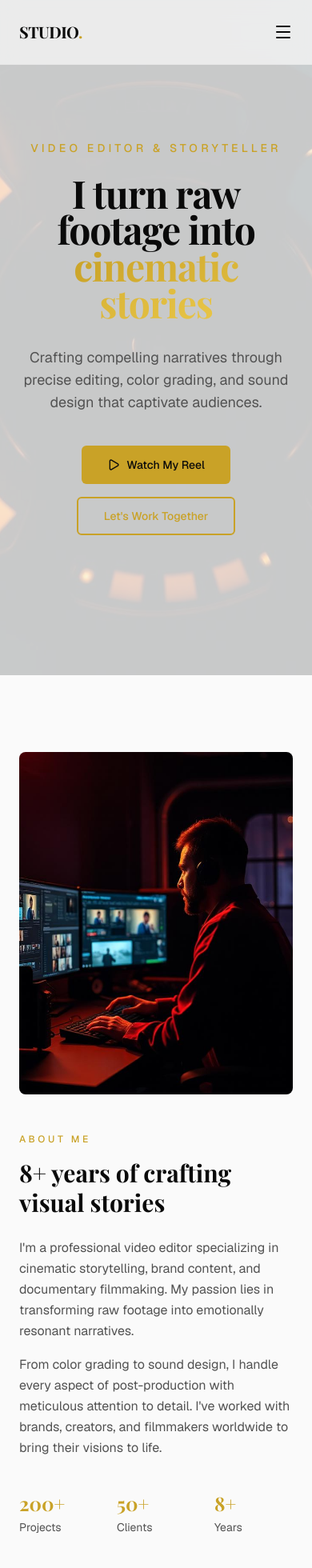
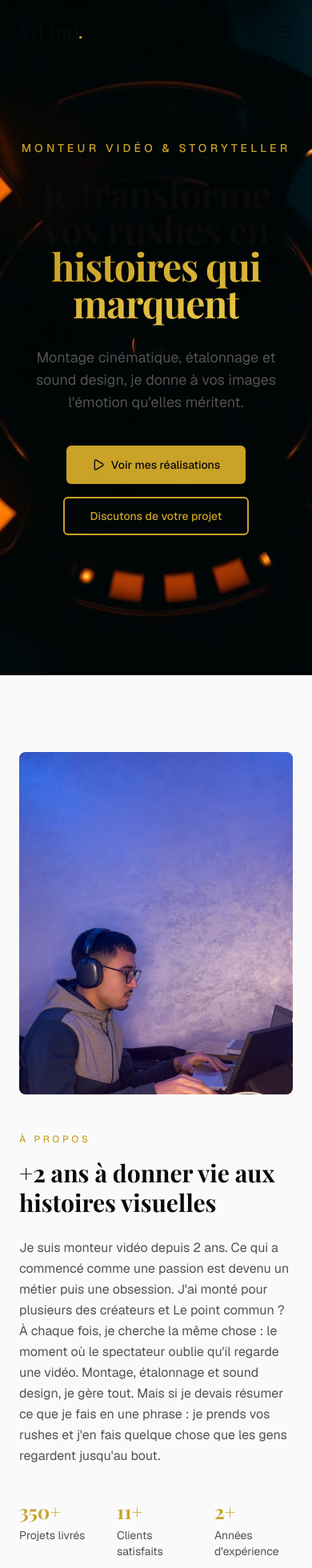
Before and after one commit to hmweb77/video-editor, a Next.js app: page / in a window 390 px wide. Shown: the top 1960 px of the page at 80% size. Built offline with nearby package versions, Linux system fonts and the light colour scheme; a web font is replaced by a local one.

Commit message:
adding new f v5

```diff
--- a/app/layout.tsx
+++ b/app/layout.tsx
@@ -18,9 +18,9 @@ const playfair = Playfair_Display({
 });
 
 export const metadata: Metadata = {
-  title: "Studio — Video Editor & Storyteller",
+  title: "Studio — Monteur Vidéo & Storyteller",
   description:
-    "Professional video editor specializing in cinematic storytelling, brand content, and documentary filmmaking. Transforming raw footage into emotionally resonant narratives.",
+    "Monteur vidéo professionnel spécialisé dans le storytelling cinématique, le contenu de marque et le documentaire. Je transforme vos rushes en récits qui captivent.",
 };
 
 export default function RootLayout({
@@ -29,7 +29,7 @@ export default function RootLayout({
   children: React.ReactNode;
 }>) {
   return (
-    <html lang="en" className={`${playfair.variable}`}>
+    <html lang="fr" className={`${playfair.variable}`}>
       <body
         className={`${geistSans.variable} ${geistMono.variable} antialiased`}
       >
--- a/app/page.tsx
+++ b/app/page.tsx
@@ -1,7 +1,9 @@
 import Navbar from "@/components/sections/Navbar";
 import HeroSection from "@/components/sections/HeroSection";
 import AboutSection from "@/components/sections/AboutSection";
+import ServicesSection from "@/components/sections/ServicesSection";
 import GallerySection from "@/components/sections/GallerySection";
+// import ClientsSection from "@/components/sections/ClientsSection";
 import TestimonialsSection from "@/components/sections/TestimonialsSection";
 import FinalCTA from "@/components/sections/FinalCTA";
 import Footer from "@/components/sections/Footer";
@@ -13,7 +15,9 @@ export default function Home() {
       <main>
         <HeroSection />
         <AboutSection />
+        <ServicesSection />
         <GallerySection />
+        {/* <ClientsSection /> */}
         <TestimonialsSection />
         <FinalCTA />
       </main>
--- a/components/sections/AboutSection.tsx
+++ b/components/sections/AboutSection.tsx
@@ -15,8 +15,8 @@ const AboutSection = () => {
         >
           <div className="aspect-[4/5] overflow-hidden rounded-lg">
             <img
-              src="/about-photo.jpg"
-              alt="Video editor at work in a dark studio"
+              src="/myim.jpeg"
+              alt="Monteur vidéo au travail en studio"
               className="w-full h-full object-cover"
             />
           </div>
@@ -29,34 +29,32 @@ const AboutSection = () => {
           transition={{ duration: 0.8, delay: 0.2 }}
         >
           <p className="text-primary tracking-[0.3em] uppercase text-xs font-medium mb-4">
-            About Me
+            À propos
           </p>
           <h2
             className="text-3xl md:text-5xl font-bold mb-6 leading-tight"
             style={{ fontFamily: "var(--font-display)" }}
           >
-            8+ years of crafting visual stories
+            +2 ans à donner vie aux histoires visuelles
           </h2>
           <div className="space-y-4 text-muted-foreground leading-relaxed">
             <p>
-              I&apos;m a professional video editor specializing in cinematic storytelling,
-              brand content, and documentary filmmaking. My passion lies in
-              transforming raw footage into emotionally resonant narratives.
+              Je suis monteur vidéo depuis 2 ans. Ce qui a commencé comme une passion est devenu un métier puis une obsession. J'ai monté pour plusieurs des créateurs et Le point commun ? À chaque fois, je cherche la même chose : le moment où le spectateur oublie qu'il regarde une vidéo.
+              Montage, étalonnage et sound design, je gère tout. Mais si je devais résumer ce que je fais en une phrase : je prends vos rushes et j'en fais quelque chose que les gens regardent jusqu'au bout.
             </p>
-            <p>
-              From color grading to sound design, I handle every aspect of
-              post-production with meticulous attention to detail. I&apos;ve worked with
-              brands, creators, and filmmakers worldwide to bring their visions to life.
-            </p>
+
           </div>
           <div className="grid grid-cols-3 gap-6 mt-10">
             {[
-              { number: "200+", label: "Projects" },
-              { number: "50+", label: "Clients" },
-              { number: "8+", label: "Years" },
+              { number: "350+", label: "Projets livrés" },
+              { number: "11+", label: "Clients satisfaits" },
+              { number: "2+", label: "Années d'expérience" },
             ].map((stat) => (
               <div key={stat.label}>
-                <p className="text-2xl md:text-3xl font-bold text-primary" style={{ fontFamily: "var(--font-display)" }}>
+                <p
+                  className="text-2xl md:text-3xl font-bold text-primary"
+                  style={{ fontFamily: "var(--font-display)" }}
+                >
                   {stat.number}
                 </p>
                 <p className="text-muted-foreground text-sm mt-1">{stat.label}</p>
--- /dev/null
+++ b/components/sections/ClientsSection.tsx
@@ -0,0 +1,70 @@
+"use client";
+
+import { useState } from "react";
+import { motion } from "framer-motion";
+
+// Ajoutez vos logos dans /public/clients/ (client-1.png, client-2.png, etc.)
+const clientLogos = [
+  { name: "Client 1", src: "/clients/client-1.png" },
+  { name: "Client 2", src: "/clients/client-2.png" },
+  { name: "Client 3", src: "/clients/client-3.png" },
+  { name: "Client 4", src: "/clients/client-4.png" },
+  { name: "Client 5", src: "/clients/client-5.png" },
+];
+
+const ClientsSection = () => {
+  const [failed, setFailed] = useState<Record<number, boolean>>({});
+  return (
+    <section className="py-16 px-6 border-t border-border border-b border-border">
+      <div className="max-w-6xl mx-auto">
+        <motion.div
+          initial={{ opacity: 0, y: 20 }}
+          whileInView={{ opacity: 1, y: 0 }}
+          viewport={{ once: true }}
+          transition={{ duration: 0.6 }}
+          className="text-center mb-12"
+        >
+          <p className="text-primary tracking-[0.3em] uppercase text-xs font-medium mb-4">
+            Confiance
+          </p>
+          <h2
+            className="text-2xl md:text-4xl font-bold"
+            style={{ fontFamily: "var(--font-display)" }}
+          >
+            Ils m&apos;ont fait confiance
+          </h2>
+        </motion.div>
+
+        <motion.div
+          initial={{ opacity: 0 }}
+          whileInView={{ opacity: 1 }}
+          viewport={{ once: true }}
+          transition={{ duration: 0.5 }}
+          className="flex flex-wrap items-center justify-center gap-12 md:gap-16 grayscale opacity-50 hover:opacity-100 transition-opacity duration-300"
+        >
+          {clientLogos.map((client, i) => (
+            <div
+              key={client.name}
+              className="h-10 md:h-12 flex items-center justify-center hover:grayscale-0 hover:opacity-100 transition-all duration-300"
+            >
+              {!failed[i] ? (
+                <img
+                  src={client.src}
+                  alt={client.name}
+                  className="max-h-full w-auto object-contain"
+                  onError={() => setFailed((p) => ({ ...p, [i]: true }))}
+                />
+              ) : (
+                <span className="text-muted-foreground text-sm font-medium">
+                  {client.name}
+                </span>
+              )}
+            </div>
+          ))}
+        </motion.div>
+      </div>
+    </section>
+  );
+};
+
+export default ClientsSection;
--- a/components/sections/FinalCTA.tsx
+++ b/components/sections/FinalCTA.tsx
@@ -18,12 +18,12 @@ const FinalCTA = () => {
           className="text-3xl md:text-5xl lg:text-6xl font-bold mb-6 leading-tight"
           style={{ fontFamily: "var(--font-display)" }}
         >
-          Ready to bring your{" "}
-          <span className="text-gradient">vision to life</span>?
+          Prêt à donner vie à votre{" "}
+          <span className="text-gradient">vision</span> ?
         </h2>
         <p className="text-muted-foreground text-lg mb-10 max-w-xl mx-auto">
-          Let&apos;s create something extraordinary together. Get in touch and let&apos;s
-          discuss your next project.
+          Créons ensemble quelque chose d&apos;exceptionnel. Contactez-moi et
+          discutons de votre prochain projet.
         </p>
         <a
           href="https://wa.me/212614778321"
@@ -31,7 +31,7 @@ const FinalCTA = () => {
           rel="noopener noreferrer"
         >
           <Button variant="hero" size="lg" className="gap-2">
-            Get In Touch <ArrowRight className="w-4 h-4" />
+            Me contacter <ArrowRight className="w-4 h-4" />
           </Button>
         </a>
       </motion.div>
--- a/components/sections/Footer.tsx
+++ b/components/sections/Footer.tsx
@@ -1,8 +1,6 @@
 "use client";
 
 const Footer = () => {
-  const currentYear = new Date().getFullYear();
-
   return (
     <footer className="border-t border-border bg-card py-12 px-6">
       <div className="max-w-6xl mx-auto flex flex-col md:flex-row items-center justify-between gap-6">
@@ -15,10 +13,10 @@ const Footer = () => {
         </a>
         <div className="flex items-center gap-8 text-sm text-muted-foreground">
           <a href="#about" className="hover:text-foreground transition-colors">
-            About
+            À propos
           </a>
           <a href="#work" className="hover:text-foreground transition-colors">
-            Work
+            Réalisations
           </a>
           <a
             href="https://wa.me/212614778321"
@@ -31,7 +29,7 @@ const Footer = () => {
         </div>
       </div>
       <div className="max-w-6xl mx-auto mt-8 pt-8 border-t border-border text-center text-sm text-muted-foreground">
-        © {currentYear} Studio. All rights reserved.
+        © 2026 Studio. Tous droits réservés.
       </div>
     </footer>
   );
--- a/components/sections/HeroSection.tsx
+++ b/components/sections/HeroSection.tsx
@@ -7,11 +7,14 @@ import { Play } from "lucide-react";
 const HeroSection = () => {
   return (
     <section className="relative min-h-screen flex items-center justify-center overflow-hidden">
+      {/* Fond image de secours si la vidéo n'est pas disponible */}
       <div
-        className="absolute inset-0 bg-cover bg-center"
+        className="absolute inset-0 w-full h-full object-cover bg-cover bg-center"
         style={{ backgroundImage: "url(/hero-bg.jpg)" }}
+        aria-hidden
       />
-      <div className="absolute inset-0 bg-background/80" />
+
+
 
       <div className="relative z-10 max-w-4xl mx-auto px-6 text-center">
         <motion.p
@@ -20,7 +23,7 @@ const HeroSection = () => {
           transition={{ duration: 0.6 }}
           className="text-primary font-medium tracking-[0.3em] uppercase text-sm mb-6"
         >
-          Video Editor & Storyteller
+          Monteur Vidéo & Storyteller
         </motion.p>
 
         <motion.h1
@@ -30,8 +33,8 @@ const HeroSection = () => {
           className="text-5xl md:text-7xl lg:text-8xl font-bold leading-[0.95] tracking-tight mb-8"
           style={{ fontFamily: "var(--font-display)" }}
         >
-          I turn raw footage into{" "}
-          <span className="text-gradient">cinematic stories</span>
+          Je transforme vos rushes en{" "}
+          <span className="text-gradient">histoires qui marquent</span>
         </motion.h1>
 
         <motion.p
@@ -40,8 +43,8 @@ const HeroSection = () => {
           transition={{ duration: 0.6, delay: 0.4 }}
           className="text-muted-foreground text-lg md:text-xl max-w-2xl mx-auto mb-10"
         >
-          Crafting compelling narratives through precise editing, color grading,
-          and sound design that captivate audiences.
+          Montage cinématique, étalonnage et sound design, je donne à vos images
+          l&apos;émotion qu&apos;elles méritent.
         </motion.p>
 
         <motion.div
@@ -52,7 +55,7 @@ const HeroSection = () => {
         >
           <a href="#work">
             <Button variant="hero" size="lg" className="gap-2">
-              <Play className="w-4 h-4" /> Watch My Reel
+              <Play className="w-4 h-4" /> Voir mes réalisations
             </Button>
           </a>
           <a
@@ -61,7 +64,7 @@ const HeroSection = () => {
             rel="noopener noreferrer"
           >
             <Button variant="heroOutline" size="lg">
-              Let&apos;s Work Together
+              Discutons de votre projet
             </Button>
           </a>
         </motion.div>
--- a/components/sections/Navbar.tsx
+++ b/components/sections/Navbar.tsx
@@ -1,26 +1,38 @@
 "use client";
 
-import { useState } from "react";
+import { useState, useEffect } from "react";
 import { motion, AnimatePresence } from "framer-motion";
 import { Menu, X } from "lucide-react";
 
 const navLinks = [
-  { href: "#about", label: "About" },
-  { href: "#work", label: "Work" },
+  { href: "#about", label: "À propos" },
+  { href: "#work", label: "Réalisations" },
   { href: "https://wa.me/212614778321", label: "Contact", external: true, primary: true },
 ];
 
 const Navbar = () => {
   const [mobileOpen, setMobileOpen] = useState(false);
+  const [scrolled, setScrolled] = useState(false);
+
+  useEffect(() => {
+    const onScroll = () => setScrolled(window.scrollY > 50);
+    onScroll();
+    window.addEventListener("scroll", onScroll, { passive: true });
+    return () => window.removeEventListener("scroll", onScroll);
+  }, []);
 
   const closeMobile = () => setMobileOpen(false);
+
+  const navClassName = scrolled
+    ? "bg-background/80 backdrop-blur-md border-b border-border"
+    : "bg-transparent border-b border-transparent";
 
   return (
     <motion.nav
       initial={{ opacity: 0, y: -20 }}
       animate={{ opacity: 1, y: 0 }}
       transition={{ duration: 0.6 }}
-      className="fixed top-0 left-0 right-0 z-50 px-6 py-5 bg-background/70 backdrop-blur-md border-b border-border/50"
+      className={`fixed top-0 left-0 right-0 z-50 px-6 py-5 transition-all duration-300 ${navClassName}`}
     >
       <div className="max-w-6xl mx-auto flex items-center justify-between">
         <a
@@ -62,29 +74,31 @@ const Navbar = () => {
           type="button"
           onClick={() => setMobileOpen((o) => !o)}
           className="md:hidden p-2 -mr-2 text-foreground hover:text-primary transition-colors rounded-lg focus:outline-none focus:ring-2 focus:ring-primary/50"
-          aria-label={mobileOpen ? "Close menu" : "Open menu"}
+          aria-label={mobileOpen ? "Fermer le menu" : "Ouvrir le menu"}
           aria-expanded={mobileOpen}
         >
           {mobileOpen ? <X className="w-6 h-6" /> : <Menu className="w-6 h-6" />}
         </button>
       </div>
 
-      {/* Mobile menu panel */}
+      {/* Mobile full-screen overlay */}
       <AnimatePresence>
         {mobileOpen && (
           <motion.div
-            initial={{ opacity: 0, height: 0 }}
-            animate={{ opacity: 1, height: "auto" }}
-            exit={{ opacity: 0, height: 0 }}
-            transition={{ duration: 0.25 }}
-            className="md:hidden overflow-hidden"
+            initial={{ opacity: 0 }}
+            animate={{ opacity: 1 }}
+            exit={{ opacity: 0 }}
+            transition={{ duration: 0.2 }}
+            className="fixed inset-0 top-0 left-0 right-0 bottom-0 z-[-1] md:hidden bg-background/95 backdrop-blur-lg"
+            style={{ marginTop: 0 }}
           >
-            <div className="pt-4 pb-2 flex flex-col gap-1 border-t border-border/50 mt-4">
+            <div className="flex min-h-screen flex-col pt-24 pb-12 px-6">
+              <div className="flex flex-col gap-2">
                 {navLinks.map((link, i) => (
                   <motion.div
                     key={link.label}
-                  initial={{ opacity: 0, x: -12 }}
-                  animate={{ opacity: 1, x: 0 }}
+                    initial={{ opacity: 0, y: 12 }}
+                    animate={{ opacity: 1, y: 0 }}
                     transition={{ delay: 0.05 * i }}
                   >
                     {link.external ? (
@@ -93,10 +107,10 @@ const Navbar = () => {
                         target="_blank"
                         rel="noopener noreferrer"
                         onClick={closeMobile}
-                      className={`block py-3 px-2 text-base rounded-lg transition-colors ${
+                        className={`block py-4 px-4 text-xl rounded-lg transition-colors ${
                           link.primary
                             ? "text-primary font-medium hover:bg-primary/10"
-                          : "text-muted-foreground hover:text-foreground hover:bg-muted/50"
+                            : "text-foreground hover:bg-muted/50"
                         }`}
                       >
                         {link.label}
@@ -105,10 +119,10 @@ const Navbar = () => {
                       <a
                         href={link.href}
                         onClick={closeMobile}
-                      className={`block py-3 px-2 text-base rounded-lg transition-colors ${
+                        className={`block py-4 px-4 text-xl rounded-lg transition-colors ${
                           link.primary
                             ? "text-primary font-medium hover:bg-primary/10"
-                          : "text-muted-foreground hover:text-foreground hover:bg-muted/50"
+                            : "text-foreground hover:bg-muted/50"
                         }`}
                       >
                         {link.label}
@@ -116,6 +130,7 @@ const Navbar = () => {
                     )}
                   </motion.div>
                 ))}
+              </div>
             </div>
           </motion.div>
         )}
--- /dev/null
+++ b/components/sections/ServicesSection.tsx
@@ -0,0 +1,82 @@
+"use client";
+
+import { motion } from "framer-motion";
+import { Clapperboard, Palette, Volume2, Smartphone } from "lucide-react";
+
+const services = [
+  {
+    icon: Clapperboard,
+    title: "Montage Vidéo",
+    description:
+      "Du rush au film final, structure narrative, rythme, transitions et pacing qui tiennent votre audience en haleine.",
+  },
+  {
+    icon: Palette,
+    title: "Étalonnage Couleur",
+    description:
+      "Des looks cinématiques sur mesure qui racontent une histoire à travers la couleur et renforcent l'identité visuelle.",
+  },
+  {
+    icon: Volume2,
+    title: "Sound Design",
+    description:
+      "Musique, effets sonores et mixage audio pour une immersion totale qui amplifie chaque émotion.",
+  },
+  {
+    icon: Smartphone,
+    title: "Contenu Réseaux Sociaux",
+    description:
+      "Formats optimisés pour Instagram, YouTube et TikTok, des vidéos pensées pour l'engagement et le partage.",
+  },
+];
+
+const ServicesSection = () => {
+  return (
+    <section className="py-24 md:py-32 px-6 bg-secondary/30">
+      <div className="max-w-6xl mx-auto">
+        <motion.div
+          initial={{ opacity: 0, y: 30 }}
+          whileInView={{ opacity: 1, y: 0 }}
+          viewport={{ once: true }}
+          transition={{ duration: 0.6 }}
+          className="text-center mb-16"
+        >
+          <p className="text-primary tracking-[0.3em] uppercase text-xs font-medium mb-4">
+            Services
+          </p>
+          <h2
+            className="text-3xl md:text-5xl font-bold"
+            style={{ fontFamily: "var(--font-display)" }}
+          >
+            Ce que je fais pour vous
+          </h2>
+        </motion.div>
+
+        <div className="grid sm:grid-cols-2 gap-6 lg:gap-8">
+          {services.map((service, i) => (
+            <motion.div
+              key={service.title}
+              initial={{ opacity: 0, y: 30 }}
+              whileInView={{ opacity: 1, y: 0 }}
+              viewport={{ once: true }}
+              transition={{ duration: 0.5, delay: i * 0.1 }}
+              className="bg-card border border-border rounded-lg p-8 flex flex-col gap-4"
+            >
+              <div className="w-12 h-12 rounded-lg bg-primary/10 flex items-center justify-center text-primary">
+                <service.icon className="w-6 h-6" />
+              </div>
+              <h3 className="text-xl font-bold text-foreground" style={{ fontFamily: "var(--font-display)" }}>
+                {service.title}
+              </h3>
+              <p className="text-muted-foreground leading-relaxed">
+                {service.description}
+              </p>
+            </motion.div>
+          ))}
+        </div>
+      </div>
+    </section>
+  );
+};
+
+export default ServicesSection;
--- a/components/sections/TestimonialsSection.tsx
+++ b/components/sections/TestimonialsSection.tsx
@@ -5,19 +5,19 @@ import { Star } from "lucide-react";
 
 const testimonials = [
   {
-    name: "Sarah Mitchell",
-    role: "Brand Director, Lumina Co.",
-    text: "Absolutely phenomenal work. The final cut exceeded every expectation. The pacing, the transitions, the color — everything was perfect.",
+    name: "Zouhir",
+    role: "Directrice de marque, Lumina Co.",
+    text: "Un reel : 2.3M de vues. C'était un succès.",
   },
   {
-    name: "James Carter",
-    role: "YouTube Creator, 2M+ subs",
-    text: "Working with this editor transformed my channel. My retention rates doubled after the first video. Truly understands storytelling.",
+    name: "Reda",
+    role: "Créateur YouTube, 2M+ abonnés",
+    text: "Vidéo livrée en 24h.Et j'ai validé sans une seule retouche.",
   },
   {
-    name: "Elena Rossi",
-    role: "Independent Filmmaker",
-    text: "A rare talent who brings both technical precision and creative vision. My documentary wouldn't have the same emotional impact without their editing.",
+    name: "Sara",
+    role: "Réalisatrice indépendante",
+    text: "Ma rétention est passée de 30% à 65% dès la première vidéo.",
   },
 ];
 
@@ -33,13 +33,13 @@ const TestimonialsSection = () => {
           className="text-center mb-16"
         >
           <p className="text-primary tracking-[0.3em] uppercase text-xs font-medium mb-4">
-            Testimonials
+            Témoignages
           </p>
           <h2
             className="text-3xl md:text-5xl font-bold"
             style={{ fontFamily: "var(--font-display)" }}
           >
-            What clients say
+            Ce que disent mes clients
           </h2>
         </motion.div>
 
@@ -63,7 +63,6 @@ const TestimonialsSection = () => {
               </p>
               <div>
                 <p className="font-semibold text-foreground">{t.name}</p>
-                <p className="text-muted-foreground text-sm">{t.role}</p>
               </div>
             </motion.div>
           ))}
```
Also changed, not shown: public/myim.jpeg (added). Lines whose indentation alone changed are shown as unchanged.
